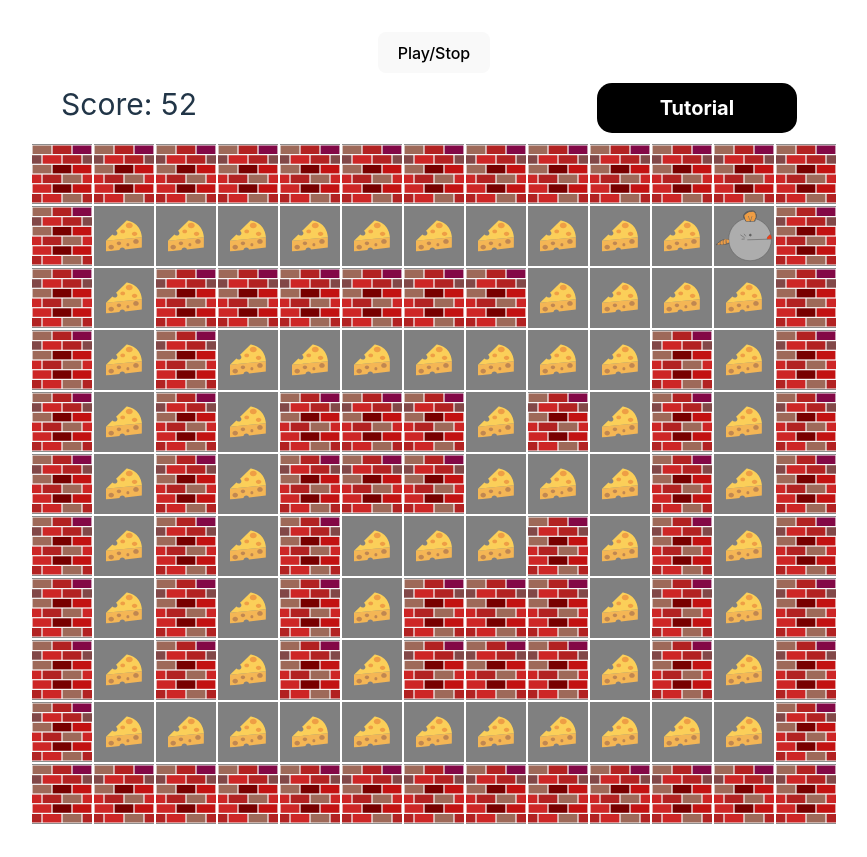
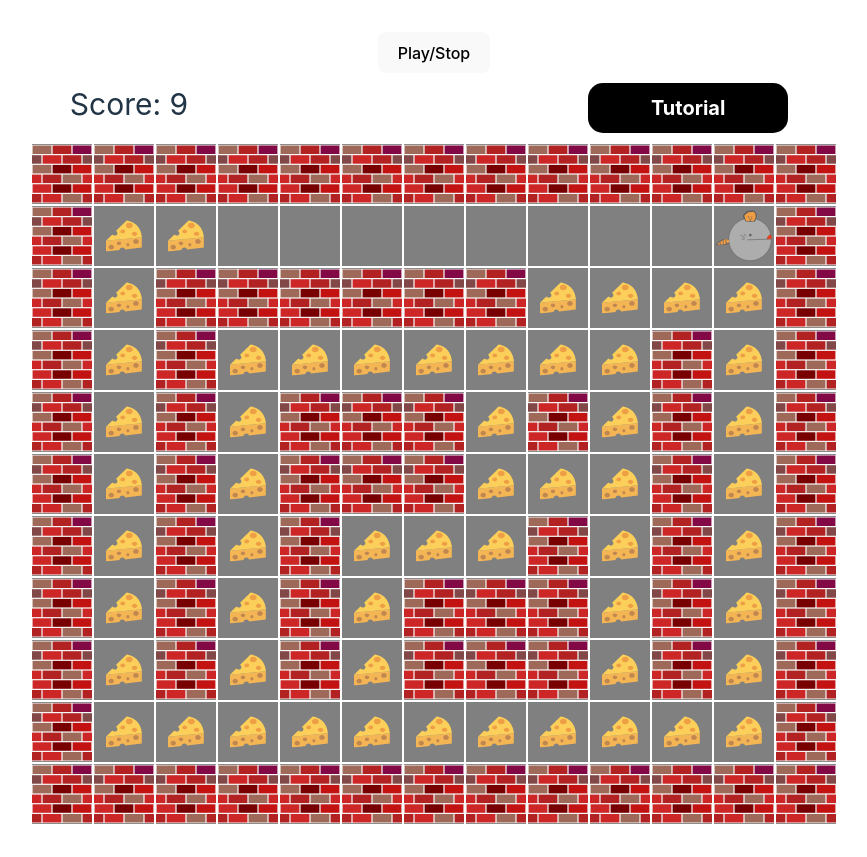
Before and after one commit to emsv7377/maintenenceProgramming, a React (Vite) app: page /GameBoard in a window 1280 px wide. Shown: the whole page, without its empty margins (206-1073 px from the left). Built offline with nearby package versions, Linux system fonts and the light colour scheme; no server answers.

Commit message:
Eat cheese and remove from board

```diff
--- a/src/components/GameBoard.jsx
+++ b/src/components/GameBoard.jsx
@@ -7,18 +7,13 @@ import Rat from './Rat';
 import BackgroundMusic from './BackgroundMusic'
 
 function GameBoard(props) {
-  const rows = [];
+  const [rows,setRows] = useState([]);
   const { width, height } = props;
-  //console.log(props)
-  //const [position, setPosition] = useState({ x: 1, y: 1 });
-  // Ratmans position
-  //Rat.position = position;
   const [playerCoords, setPlayerCoords] = useState({x: 1, y: 1}); // state for the player's position
   const [open, setOpen] = useState(false) // state for Rat open or closed
   const [direction, setDirection] = useState('r') // r(ight), l(eft), u(p), d(own). Direction to go next tick.
+  const [points, setPoints] = useState(0);
 
-  const [hiddenCheese, setHiddenCheese] = useState({ x:1, y:1, hidden: true})
-  const [points, setPoints] = useState(0);
   // sets direction state according to keyboard input
   const handleKeyPress = (e) => {
     switch (e.key) {
@@ -44,26 +39,38 @@ function GameBoard(props) {
   // moves player according to direction state
   const move = () => {
     let newCoords = {}
+
+
     switch (direction) {
       case 'r':
         newCoords = { x: (playerCoords.x + 1) % width, y: playerCoords.y}
-        if (!isBrick(newCoords.x, newCoords.y)) setPlayerCoords(newCoords)
+        if (!isBrick(newCoords.x, newCoords.y)) {
+          setPlayerCoords(newCoords)
+          eatCheese(rows,newCoords.x,newCoords.y)
+        }
         break
       case 'l':
         newCoords = { x: (playerCoords.x - 1) < 0 ? width : (playerCoords.x - 1), y: playerCoords.y}
-        if (!isBrick(newCoords.x, newCoords.y)) setPlayerCoords(newCoords)
+        if (!isBrick(newCoords.x, newCoords.y)){
+          setPlayerCoords(newCoords)
+          eatCheese(rows,newCoords.x,newCoords.y)
+        }
         break
       case 'u':
         newCoords = { x: playerCoords.x, y: (playerCoords.y - 1) < 0 ? height : (playerCoords.y - 1)}
-        if (!isBrick(newCoords.x, newCoords.y)) setPlayerCoords(newCoords)
+        if (!isBrick(newCoords.x, newCoords.y)) {
+          setPlayerCoords(newCoords)
+          eatCheese(rows,newCoords.x,newCoords.y)
+        }
         break
       case 'd':
         newCoords = { x: playerCoords.x, y: (playerCoords.y + 1) % height}
-        if (!isBrick(newCoords.x, newCoords.y)) setPlayerCoords(newCoords)
+        if (!isBrick(newCoords.x, newCoords.y)) {
+          setPlayerCoords(newCoords)
+          eatCheese(rows,newCoords.x,newCoords.y)
+        }
         break
     }
-    // Checks what type of cell Ratman is standing on
-    checkRatManPosition(rows, playerCoords.x, playerCoords.y);
   }
   // add eventlistner for keypresses. When a key is pressed, handleKeyPress is called.
   useEffect(() => {
@@ -84,19 +91,21 @@ function GameBoard(props) {
 
 
 // Creates a game board with cells as a matrice
-  // cellValue shows type of cell
- const cellValue = '';
+  // Cell value indicates type of cell
+  useEffect(() => {
+    let cellValue = ''
+    let blankRows = [];
     for (let y = 0; y < height; y++) {
       const cells = [];
-
       for (let x = 0; x < width; x++) {
         cells.push({ x, y, cellValue });
       }
-    rows.push(cells);
+      blankRows.push(cells);
     }
+    setRows(blankRows);
+  },[]);
 
-  // Navigates to up the tutorial
-  // TODO: Implement tutorial opening
+  // Navigates to the tutorial
   function navTutorial(){
     console.log('Tutorial not implemented')
   }
@@ -104,9 +113,9 @@ function GameBoard(props) {
 /**
  * Updates the cellValue parameter of a chosen cell in the array rows
  * @param {*} rows The array of cells
- * @param {String} x The x coordinate of the chosen cell
- * @param {String} y The y coordinate of the chosen cell
- * @param {String} value  the new cellValue value for x and y
+ * @param {*} x The x coordinate of the chosen cell
+ * @param {*} y The y coordinate of the chosen cell
+ * @param {String} newValue  the new cellValue value for x and y
  * @returns The updated rows array
  */
  function updateCellValue(rows, x, y, newValue){
@@ -114,54 +123,55 @@ function GameBoard(props) {
   if(rows[y]){
     let cell = rows[y][x];
     if(cell){
+      if(cell.cellValue === 'empty' || cell.cellValue === 'rat'){
+        return rows;
+      } else {
         cell.cellValue = newValue;
+      }
       }
     return rows;
  }
 }
 
 /**
-  * Checks what type of cell RatMan stands on
+ * Checks if the cheese of a cell is eaten
  * @param {*} rows The game board
-  * @param {String} x The x coordinate for Ratmans position
-  * @param {String} y The y coordinate for Ratmans position
-  * @returns the cell value
+ * @param {*} x X coordinate of the cell
+ * @param {*} y Y coordinate of the cell
+ * @returns true if cell is empty, false otherwise
  */
- function checkRatManPosition(rows, x, y){
-  let value = ''
-
-  // Known positions of bricks
-  if (x === 0 || y === 0) {
-    value = 'brick'
-  } else {
-    const cell = rows[y][x]
-    value = cell.cellValue;
+function isCheeseEaten(rows,x,y){
+  let cell = rows[y][x]
+  if (cell && cell.cellValue === 'empty'){
+    return true;
   }
-  // Checks if Ratman steps on a cell with cheese, or if an empty cell
-  // Empty cell indicates that Ratman is standing on it
-  if(value === 'cheese' || value === ''){
-    value = 'cheese'
-    eatCheese(x,y)
-  }
-  else if(value === 'brick'){
-    collision()
-  } else {
-    value = 'error';
-    console.log('error')
-  }
-  return value;
+  return false;
 }
 
 /**
-  * Increments point counter and removes cheese from board
+ * Eats a cheese and increment score by one
+ * @param {*} rows The game board
+ * @param {*} x The x coordinate of the cell
+ * @param {*} y The y coordinate of the cell
+ * @returns the updated game board
  */
-  function eatCheese(x,y){
-    // TODO: increment points and remove cheese from cell
+  function eatCheese(rows, x,y){
+    let cell = rows[y][x]
+    if(cell && !isCheeseEaten(rows,x,y)){
+      // Increment score by one
       incrementPoints()
-    setHiddenCheese({x:x, y:y, hidden:true});
+      // Update cell value that it is empty
+      updateCellValue(rows,x,y,'empty')
+      // Return the updated game board
+      return rows;
+    } else {
+      console.log('already eaten')
+    // Return updated game board
+      return rows;
+  }
 }
   /**
-   * Decrement lives of player and animation?
+   * Decrement lives of player or points?
    */
   function collision(){
     // TODO: collision, decrement lives?
@@ -175,7 +185,6 @@ function GameBoard(props) {
   function incrementPoints(){
     let p = 0;
     p = points + 1;
-    console.log('Increments score')
     return(setPoints(p));
   }
 
@@ -218,20 +227,24 @@ function GameBoard(props) {
     if (x === 10 && y < height - 2 && y > height - 9){
       return true
     }
+    return false
 
-    return false
   }
 
-  const determineElements = (x, y) => {
+  // write a function that determines if a cheese in the array rows is eaten or not
+  const determineElements = (rows, x, y) => {
     if (x === playerCoords.x && y === playerCoords.y) {
+      updateCellValue(rows,x,y,'rat')
       return <Rat open={open}/>
     }
     if (isBrick(x, y)) {
+      updateCellValue(rows,x,y,'brick')
       return <Brick/>
     }
-    /*if(hiddenCheese.hidden === true && x === hiddenCheese.x && y === hiddenCheese.y){
+    if(isCheeseEaten(rows,x,y)){
       return;
-    }*/
+    }
+    updateCellValue(rows,x,y,'cheese')
     return <Cheese/>
   }
 
@@ -267,7 +280,7 @@ function GameBoard(props) {
         <div key={y} className="row" style={{ }}>
           {cells.map(({ x, y }) => (
             <div key={`${x}-${y}`} className="cell" style={{ color: 'gray'}}>
-              {determineElements(x,y)}
+              {determineElements(rows, x,y)}
 
             </div>
           ))}
```
Also changed, not shown: src/assets/rat-closed.svg (deleted), src/assets/rat-open.svg (deleted). Lines whose indentation alone changed are shown as unchanged.
